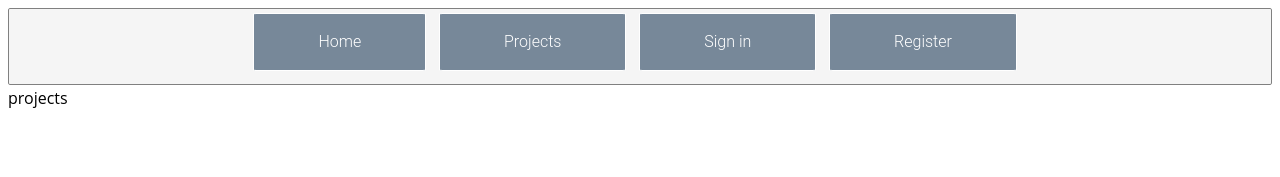
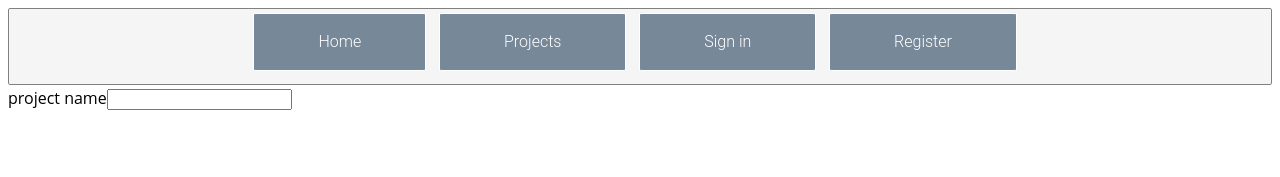
Before and after one commit to Markgiliadov/MassRecruitmentProject, a React (Create React App) app in the folder client-app/: page /Projects in a window 1280 px wide. Shown: the top 177 px of the page. Built offline with nearby package versions, Linux system fonts and the light colour scheme.

Commit message:
Adding add form

```diff
--- /dev/null
+++ b/client-app/src/components/Add/Add.js
@@ -0,0 +1,13 @@
+import React from "react";
+import "./Add.css";
+
+const Add = () => {
+  return (
+    <div className="formInput">
+      <label>project name</label>
+      <input />
+    </div>
+  );
+};
+
+export default Add;
--- a/client-app/src/containers/Projects/Projects.js
+++ b/client-app/src/containers/Projects/Projects.js
@@ -1,7 +1,12 @@
 import React from "react";
+import Add from "../../components/Add/Add";
 
 const Projects = () => {
-  return <div>projects</div>;
+  return (
+    <div>
+      <Add />
+    </div>
+  );
 };
 
 export default Projects;
```
Also changed, not shown: client-app/src/components/Add/Add.css (added), client-app/src/containers/Projects/Projects.css (added).
